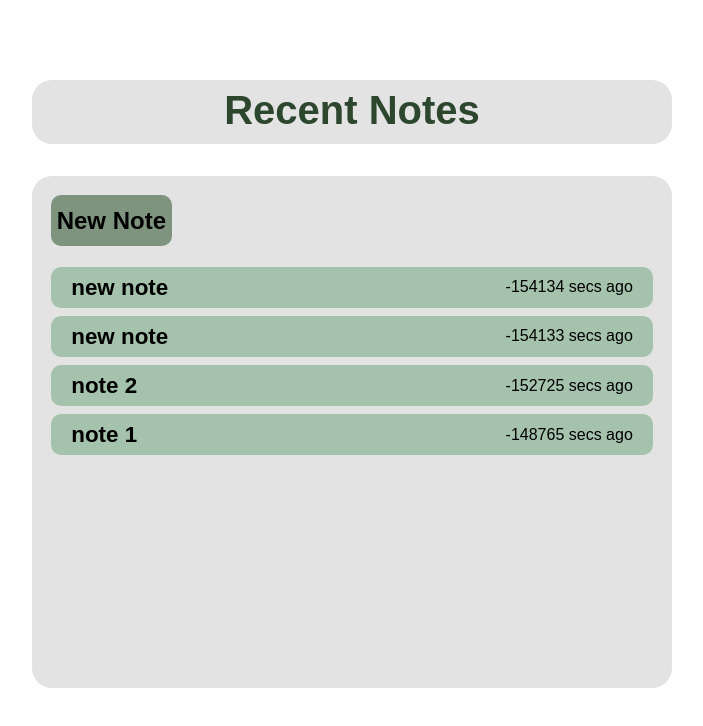
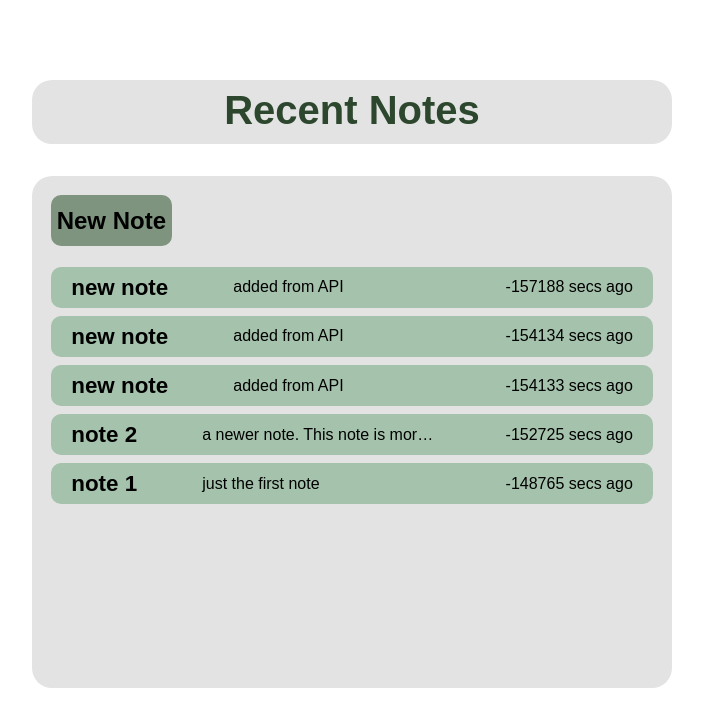
Before and after one commit to levtechs/FreeNotes, a Next.js app: page / in a window 1280 px wide. Shown: the top 726 px of the page, without its empty margins (288-991 px from the left). Built offline with nearby package versions, Linux system fonts and the light colour scheme.

Commit message:
added content preview and preview overflow

```diff
--- a/app/components/NoteRow.tsx
+++ b/app/components/NoteRow.tsx
@@ -22,7 +22,7 @@ function timeAgo(date: Date): string {
   return date.toLocaleDateString(undefined, { year: 'numeric', month: 'short', day: 'numeric' });
 }
 
-const NoteRow = (id: string, name: string, lastEditied: Date) => {
+const NoteRow = (id: string, name: string, content: string, lastEditied: Date) => {
     const HandleClick = () => {
 
     }
@@ -34,6 +34,9 @@ const NoteRow = (id: string, name: string, lastEditied: Date) => {
                 style={{width: "100%", height: "100%", display: "flex", alignItems: "center", justifyContent: "space-between", gap: "5%"}}
                 onClick={HandleClick}>
                 <h1 style={{padding: "20px", fontWeight: "bold", fontSize: "140%"}}>{name}</h1>
+                <h1 style={{padding: "15px", whiteSpace: "nowrap", overflow: "hidden", textOverflow: "ellipsis", textAlign: "left", flex: 1, color: "dark gray"}}>
+                {content}
+                </h1>
                 <h1 style={{padding: "20px"}}>{timeAgo(lastEditied)}</h1>
             </button>
         </div>
--- a/app/components/NoteRows.tsx
+++ b/app/components/NoteRows.tsx
@@ -25,7 +25,7 @@ const NoteRows = ({ refreshKey }: { refreshKey: number }) => {
 
     return (
         <div style={{margin: "0 auto", width: "100%", height: "80%", display: "flex", flexDirection: "column", gap: "2%", overflowY: "auto"}}>
-            {notes.map(note => NoteRow(note.id, note.name, new Date(note["last-edited"])))}
+            {notes.map(note => NoteRow(note.id, note.name, note.content, new Date(note["last-edited"])))}
         </div>
     )
 }
--- a/app/data/notes.json
+++ b/app/data/notes.json
@@ -1,4 +1,10 @@
 [
+  {
+    "id": "5",
+    "name": "new note",
+    "content": "added from API",
+    "last-edited": "2025-05-31T22:08:15.839Z"
+  },
   {
     "id": "4",
     "name": "new note",
@@ -14,7 +20,7 @@
   {
     "id": "2",
     "name": "note 2",
-    "content": "a newer note",
+    "content": "a newer note. This note is more long though, with a lot, lot, lot of text. I want to see the preview!",
     "last-edited": "2025-05-31T20:53:52.019Z"
   },
   {
```
